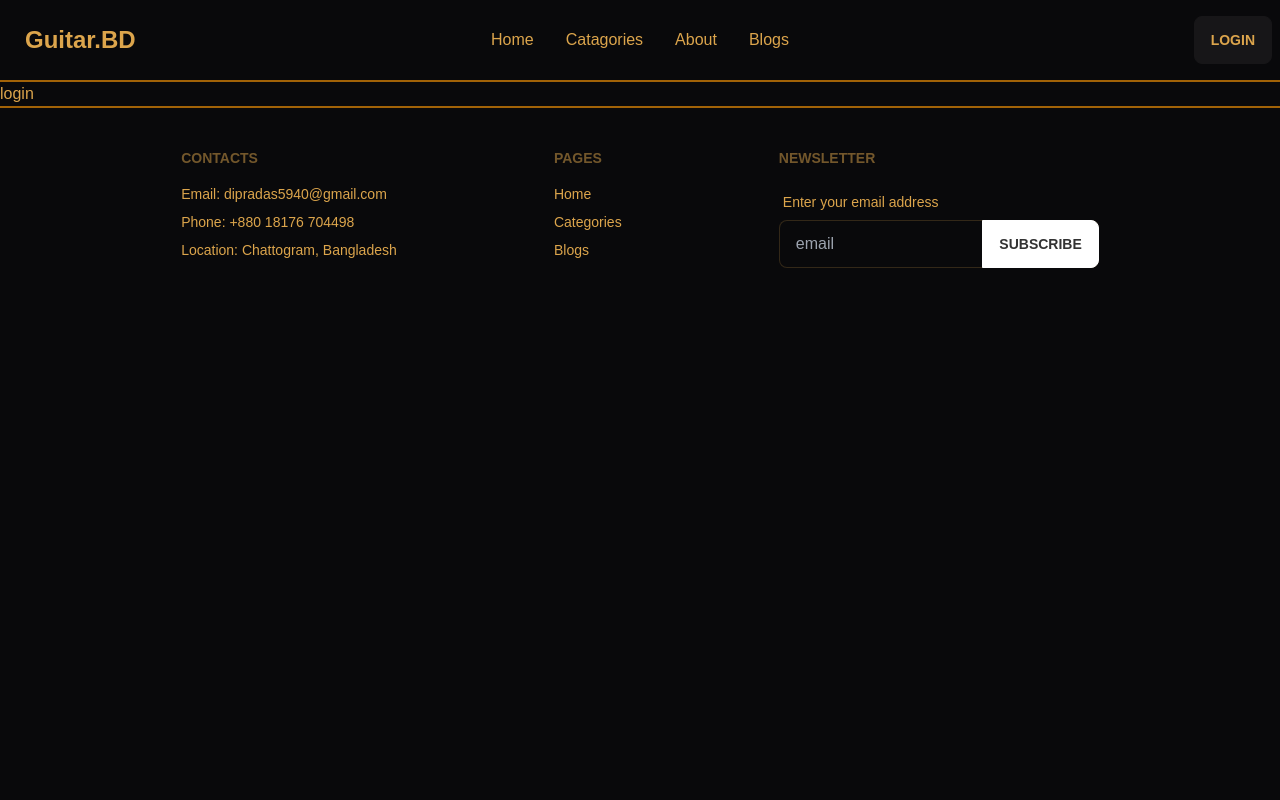
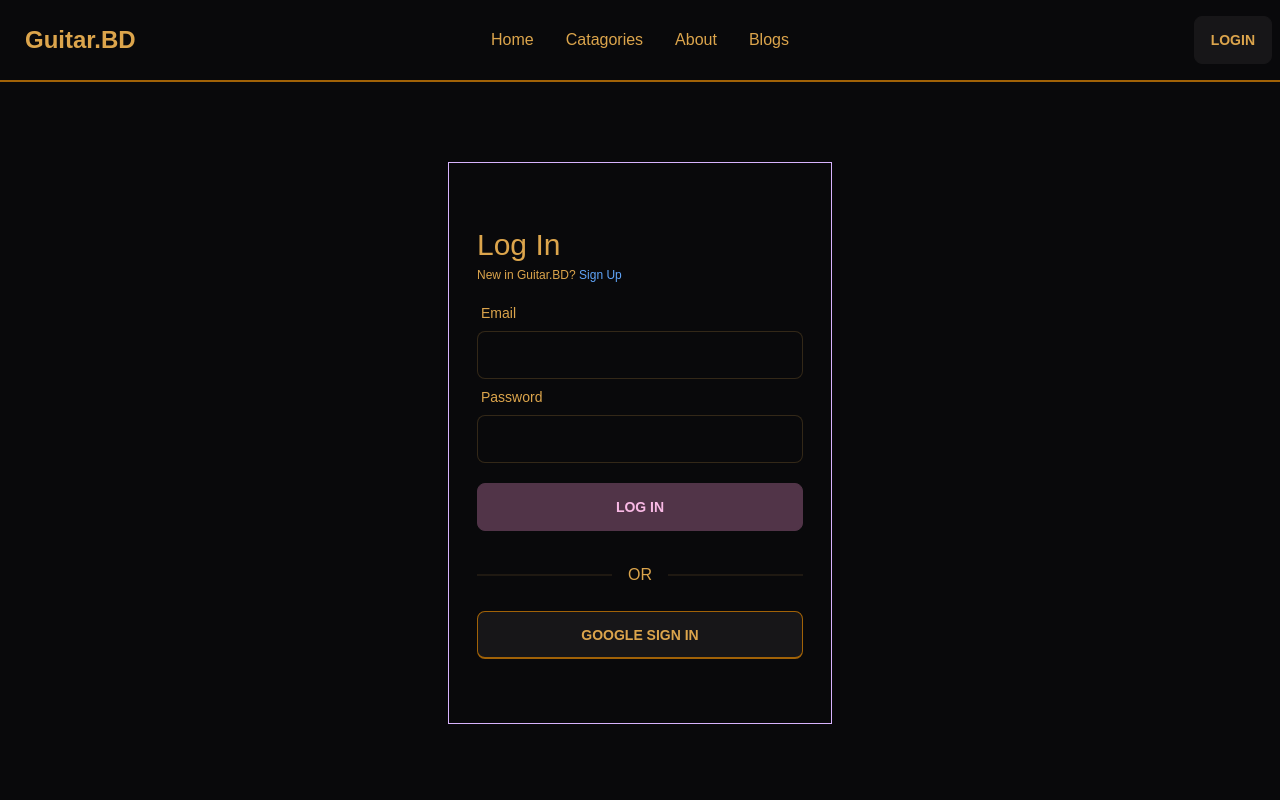
Before and after one commit to DipraDas/Guitar-BD-Client, a React (Create React App) app: page /login in a window 1280 px wide. Shown: the top 800 px of the page. Built offline with nearby package versions, Linux system fonts and the light colour scheme; no server answers; a web font is replaced by a local one.

Commit message:
Google Sign In

```diff
--- a/src/Pages/Login/Login/Login.js
+++ b/src/Pages/Login/Login/Login.js
@@ -1,9 +1,99 @@
-import React from 'react';
+import React, { useContext, useState } from 'react';
+import { useForm } from 'react-hook-form';
+import { Link, useLocation, useNavigate } from 'react-router-dom';
+import { AuthContext } from '../../../contexts/authprovider/authprovider';
+import toast from 'react-hot-toast';
+import useToken from '../../../hooks/useToken';
 
 const Login = () => {
+    const { register, handleSubmit, formState: { errors } } = useForm();
+    const { googleLogin,signIn } = useContext(AuthContext);
+    const [loginError, setLoginError] = useState('');
+    const navigate = useNavigate();
+    const location = useLocation();
+    const from = location.state?.from?.pathname || '/';
+    const [LoginUserEmail, setLoginUserEmail] = useState('');
+    const [token] = useToken(LoginUserEmail);
+
+    if (token) {
+        navigate(from, { replace: true })
+    }
+    const handleLogin = data => {
+        console.log(data);
+        setLoginError('')
+        signIn(data.email, data.password)
+            .then(res => {
+                const user = res.user;
+                console.log(user);
+                setLoginUserEmail(data.email);
+            })
+            .catch(error => { console.log(error) })
+    }
+
+    const handleGoogleSignIn = () => {
+        googleLogin()
+            .then(result => {
+                const user = result.user;
+                console.log(user);
+                const role = "user";
+                saveUser(user.displayName, user.email, role);
+            })
+            .catch(error => console.error('error', error))
+    }
+
+
+    const saveUser = (name, email, role) => {
+        const user = { name, email, role };
+        console.log(user);
+        fetch('http://localhost:5000/users', {
+            method: 'POST',
+            headers: {
+                'content-type': 'application/json'
+            },
+            body: JSON.stringify(user)
+        })
+            .then(res => res.json())
+            .then(data => {
+                setLoginUserEmail(email);
+                console.log(data);
+            })
+    }
+
     return (
         <div>
-            login
+            <div className='flex justify-center items-center'>
+                <div className='w-96 px-7 border border-purple-300 my-20 py-16'>
+                    <div className="text-3xl">Log In</div>
+                    <div className='text-xs mt-1 mb-3'>New in Guitar.BD?<Link className='text-blue-400' to="/signUp"> Sign Up</Link></div>
+                    <form onSubmit={handleSubmit(handleLogin)}>
+                        <div className="form-control w-full ">
+                            <label className="label">
+                                <span className="label-text">Email</span>
+                            </label>
+                            <input type="email" className="input input-bordered w-full "
+                                {...register("email", {
+                                    required: true
+                                })}
+                            />
+                        </div>
+                        <div className="form-control w-full ">
+                            <label className="label">
+                                <span className="label-text">Password</span>
+                            </label>
+                            <input type="password" className="input input-bordered w-full "
+                                {...register("password", {
+                                    required: true
+                                })}
+                            />
+                        </div>
+                        <input className='btn btn-accent my-5 w-full' value="Log In" type="submit" />
+                        {errors.password && <p className='text-red-600'>{errors.password.message}</p>}
+                        {loginError && <p className='text-red-600'>{loginError}</p>}
+                    </form>
+                    <div className="divider">OR</div>
+                    <button onClick={handleGoogleSignIn} className='btn bg:black border border-solid border-b-2 border-yellow-700 w-full mt-3'>Google Sign In</button>
+                </div>
+            </div>
         </div>
     );
 };
--- a/src/Pages/Shared/Header/Header.js
+++ b/src/Pages/Shared/Header/Header.js
@@ -1,7 +1,14 @@
-import React from 'react';
+import React, { useContext } from 'react';
 import { Link } from 'react-router-dom';
+import { AuthContext } from '../../../contexts/authprovider/authprovider';
 
 const Header = () => {
+    const { user, logOut } = useContext(AuthContext);
+    const handleLogOut = () => {
+        logOut()
+            .then(() => { })
+            .catch(err => console.log(err))
+    }
     return (
         <div>
             <div className="navbar bg-base-100 border-solid border-b-2 border-yellow-700 py-4">
@@ -15,6 +22,10 @@ const Header = () => {
                             <li><Link>Catagories</Link></li>
                             <li><Link>About</Link></li>
                             <li><Link>Blogs</Link></li>
+                            {
+                                user?.uid &&
+                                <li><Link>Dashboard</Link></li>
+                            }
                         </ul>
                     </div>
                     <Link className="btn btn-ghost normal-case text-2xl">Guitar.BD</Link>
@@ -25,10 +36,19 @@ const Header = () => {
                         <li><Link>Catagories</Link></li>
                         <li><Link>About</Link></li>
                         <li><Link>Blogs</Link></li>
+                        {
+                            user?.uid &&
+                            <li><Link>Dashboard</Link></li>
+                        }
                     </ul>
                 </div>
                 <div className="navbar-end">
-                    <Link to="/login" className="btn">Login</Link>
+                    {
+                        user?.uid ?
+                            <button onClick={handleLogOut} className="btn">Sign Out</button>
+                            :
+                            <Link to="/login" className="btn">Login</Link>
+                    }
                 </div>
             </div>
         </div>
--- a/src/contexts/authprovider/authprovider.js
+++ b/src/contexts/authprovider/authprovider.js
@@ -1,5 +1,5 @@
 import React, { createContext, useEffect, useState } from 'react';
-import { createUserWithEmailAndPassword, getAuth, onAuthStateChanged, signInWithEmailAndPassword, signOut, updateProfile } from 'firebase/auth';
+import { createUserWithEmailAndPassword, getAuth, GoogleAuthProvider, onAuthStateChanged, signInWithEmailAndPassword, signInWithPopup, signOut, updateProfile } from 'firebase/auth';
 import app from '../../firebase/firebase.config';
 
 export const AuthContext = createContext();
@@ -8,6 +8,7 @@ const auth = getAuth(app);
 const AuthProvider = ({ children }) => {
     const [user, setUser] = useState(null);
     const [loading, setLoading] = useState(true);
+    const googleProvider = new GoogleAuthProvider();
     const createUser = (email, password) => {
         setLoading(true);
         return createUserWithEmailAndPassword(auth, email, password);
@@ -18,6 +19,11 @@ const AuthProvider = ({ children }) => {
     const signIn = (email, password) => {
         setLoading(true);
         return signInWithEmailAndPassword(auth, email, password);
+    }
+
+    const googleLogin = () => {
+        setLoading(true);
+        return signInWithPopup(auth, googleProvider);
     }
     const logOut = () => {
         setLoading(true);
@@ -31,7 +37,7 @@ const AuthProvider = ({ children }) => {
         return () => unsubcsribe();
     }, [])
     const authInfo = {
-        createUser, updateUser, signIn, logOut, user, loading
+        createUser, updateUser, googleLogin, signIn, logOut, user, loading
     }
     return (
         <AuthContext.Provider value={authInfo}>
```
